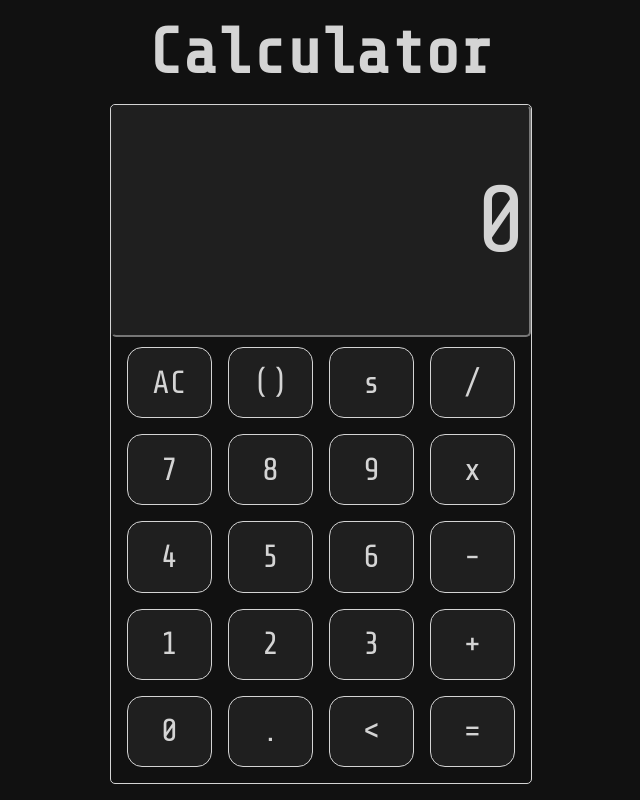
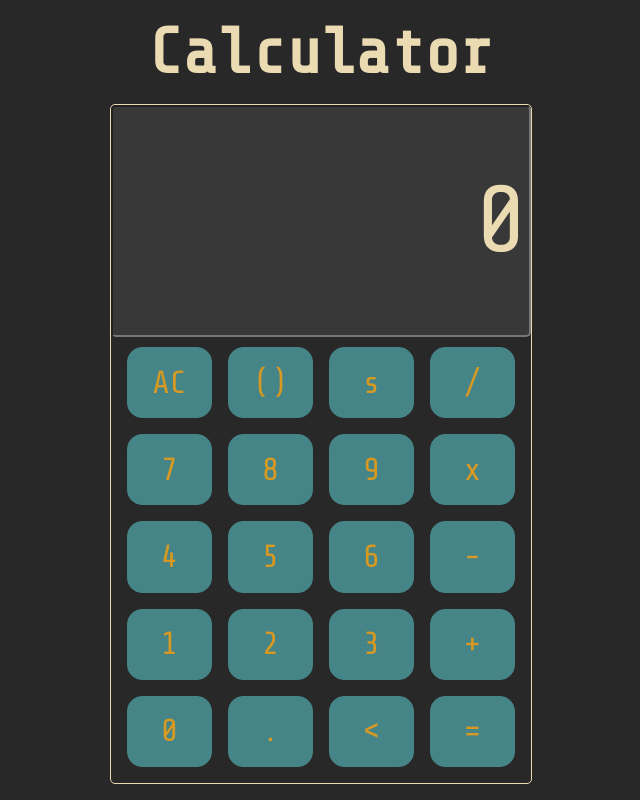
Before and after one commit to Qlimscape/calculatorjs, a React (Create React App) app: page / in a window 1280 px wide. Shown: the whole page, without its empty margins (319-959 px from the left). Built offline with nearby package versions, Linux system fonts and the light colour scheme.

Commit message:
add more color

```diff
--- a/src/App.css
+++ b/src/App.css
@@ -1,11 +1,20 @@
+/*
+green = 689d6a
+blue = 458588
+yellow = d79921
+red = cc241d
+black = 282828
+white = ebdbb2
+*/
+
 body {
-	background-color: #111111;
+	background-color: #282828;
 	font-family: 'Share Tech Mono', monospace;
 }
 
 h1 {
 	font-size: 4rem;
-	color: #d4d4d4;
+	color: #ebdbb2;
 	margin: 1rem;
 }
 
@@ -26,7 +35,7 @@ h1 {
 .calculator {
 	width: 420px;
 	height: 690px;
-	border: 1px solid #d4d4d4;
+	border: 1px solid #ebdbb2;
 	border-radius: 5px;
 	display: grid;
 	grid-template: repeat(9, 1fr) / repeat(4, 1fr);
@@ -35,8 +44,8 @@ h1 {
 
 .display {
 	grid-area: 1/1/4/5;
-	color: #d4d4d4;
-	background-color: #1f1f1f;
+	color: #ebdbb2;
+	background-color: #383838;
 	font-family: "Share Tech Mono", monospace;
 	width: 98%;
 	height: 100%;
@@ -59,19 +68,19 @@ input {
 
 button {
 	font-size: 2rem;
-	border: 1px solid #d4d4d4;
+	border: 1px solid #458588;
 	font-family: "Share Tech Mono", monospace;
-	color: #d4d4d4;
-	background-color: #1f1f1f;
+	color: #d79921;
+	background-color: #458588;
 	border-radius: 15px;
 	width: 100%;
 	height: 100%;
 }
 
 button:hover {
-	background-color: #2f2f2f;
+	background-color: #689d6a;
 }
 
 button:active {
-	background-color: #0f0f0f;
+	background-color: #d79921;
 }
```
